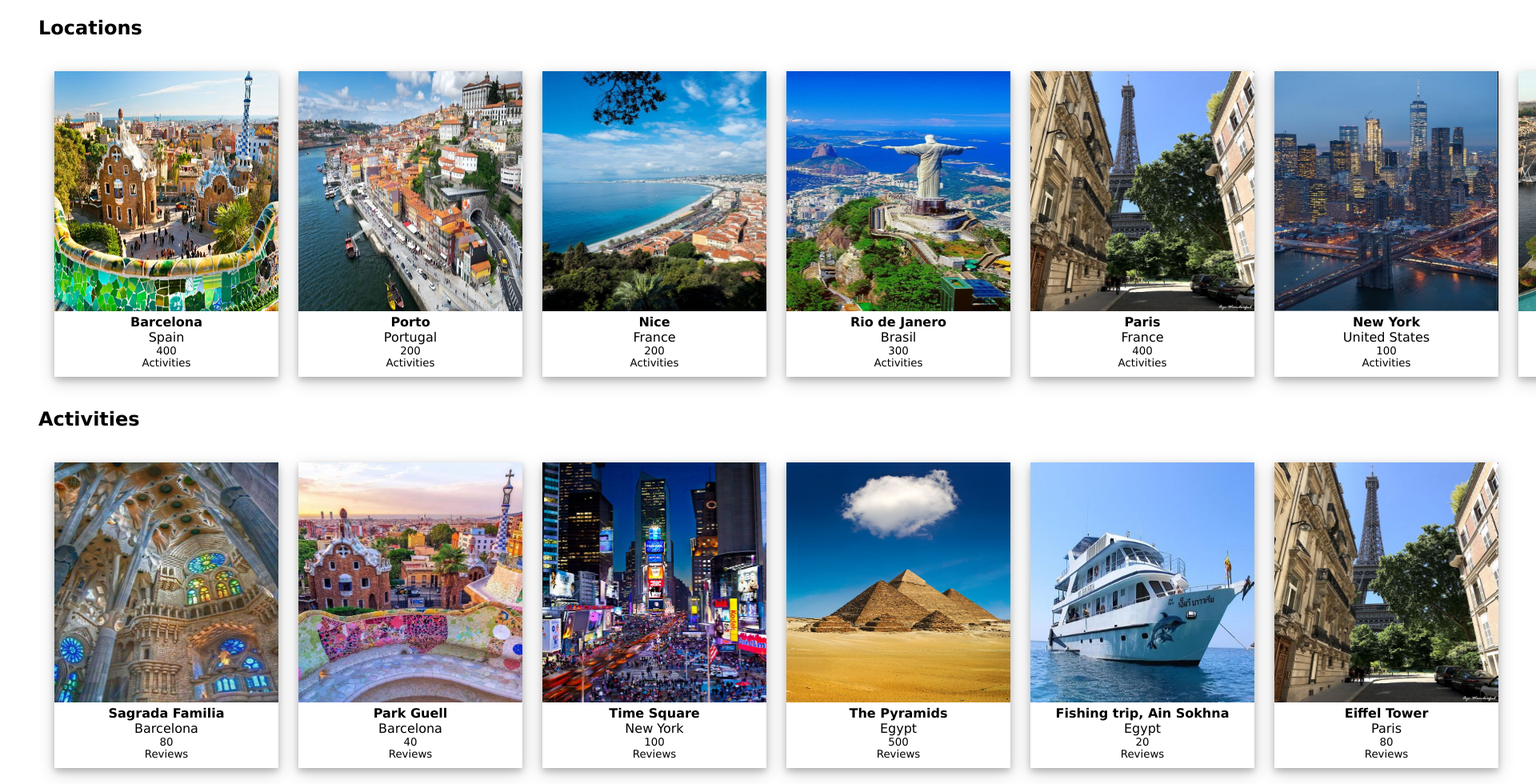
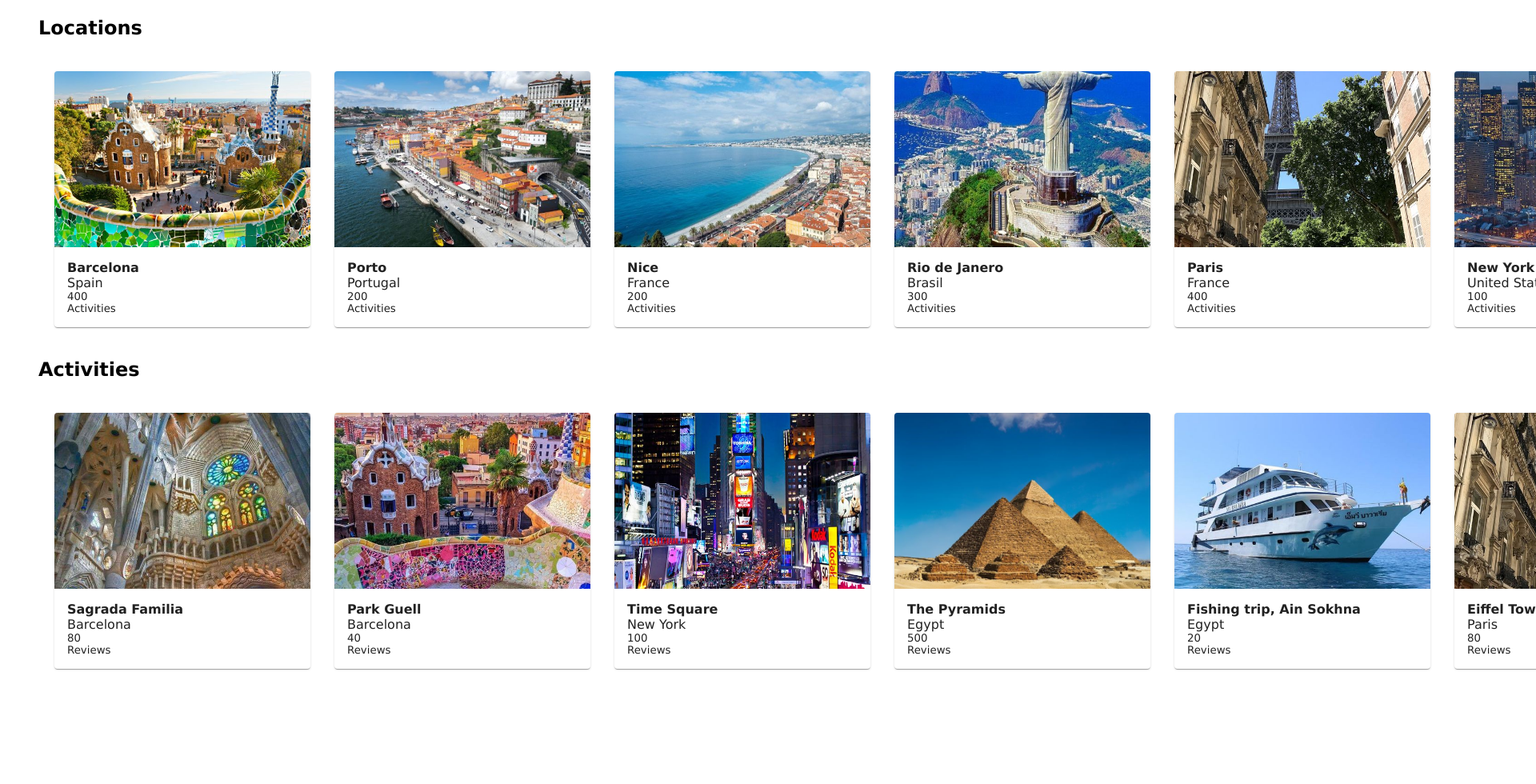
Before and after one commit to IlariaMessiha/Trip-Planner-Project, a React (Create React App) app: page / in a window 1280 px wide. Shown: the part 622-1602 px from the top of the page at 80% size, 1920 px wide, since content can reach past the window. After the commit the page ends 1478 px from the top, so only its background shows below. Built offline with nearby package versions, Linux system fonts and the light colour scheme.

Commit message:
Material UI Card

```diff
--- a/src/Components/core/CardActivity.module.css
+++ b/src/Components/core/CardActivity.module.css
@@ -1,19 +1,12 @@
 .item {
-    display: block;
-    box-shadow: 0 4px 8px 0 rgba(0, 0, 0, 0.2), 0 6px 20px 0 rgba(0, 0, 0, 0.19);
-    /* border-radius: 20px; */
-    margin-right: 25px;
-    padding-bottom: 10px;
-
+    margin-right: 30px;
 }
 
-.image {
-    width: 280px;
-    height: 300px;
-    /* border-top-left-radius: 20px;
-    border-top-right-radius: 20px; */
+.ActivityContent {
+    text-align: left;
+    font-size: larger;
 }
 
 .item:hover {
-    opacity: 0.7;
+    text-decoration: underline;
 }
--- a/src/Components/core/CardActivity.tsx
+++ b/src/Components/core/CardActivity.tsx
@@ -1,3 +1,4 @@
+import { Card, CardActionArea, CardContent, CardMedia } from "@mui/material";
 import { FC } from "react";
 import { useTranslation } from "react-i18next";
 import { Activity } from "../../models/Activity";
@@ -11,12 +12,22 @@ interface CardActivityProps {
 export const CardActivity: FC<CardActivityProps> = ({ activity }) => {
   const { t } = useTranslation();
   return (
-    <div key={activity.id} className={styles.item}>
-      <img src={activity.coverImage} alt="activity" className={styles.image} />
-      <Typography text={activity.name} variant="h4" />
-      <Typography text={activity.location.name} />
-      <Typography text={activity.numberOfReviews} variant="body2" />
-      <Typography text={t("common.reviews")} variant="body2" />
-    </div>
+    <Card className={styles.item} sx={{ width: 320, height: 320 }}>
+      <CardActionArea>
+        <CardMedia
+          component="img"
+          image={activity.coverImage}
+          alt="Activity Cover"
+          className={styles.image}
+          sx={{ height: 220 }}
+        />
+        <CardContent className={styles.ActivityContent}>
+          <Typography text={activity.name} variant="h4" />
+          <Typography text={activity.location.name} />
+          <Typography text={activity.numberOfReviews} variant="body2" />
+          <Typography text={t("common.reviews")} variant="body2" />
+        </CardContent>
+      </CardActionArea>
+    </Card>
   );
 };
--- a/src/Components/core/CardLocation.module.css
+++ b/src/Components/core/CardLocation.module.css
@@ -1,19 +1,12 @@
 .item {
-    display: block;
-    box-shadow: 0 4px 8px 0 rgba(0, 0, 0, 0.2), 0 6px 20px 0 rgba(0, 0, 0, 0.19);
-
-    margin-right: 25px;
-    padding-bottom: 10px;
-
-
+    margin-right: 30px;
 }
 
-.image {
-    width: 280px;
-    height: 300px;
-
+.locationContent {
+    text-align: left;
+    font-size: larger;
 }
 
 .item:hover {
-    opacity: 0.7;
+    text-decoration: underline;
 }
--- a/src/Components/core/CardLocation.tsx
+++ b/src/Components/core/CardLocation.tsx
@@ -1,6 +1,9 @@
 import { FC } from "react";
 import { useTranslation } from "react-i18next";
-
+import Card from "@mui/material/Card";
+import CardContent from "@mui/material/CardContent";
+import CardMedia from "@mui/material/CardMedia";
+import { CardActionArea } from "@mui/material";
 import { Location } from "../../models/Location";
 import { Typography } from "../core/Typography";
 import styles from "./CardLocation.module.css";
@@ -12,12 +15,22 @@ interface CardLocationProps {
 export const CardLocation: FC<CardLocationProps> = ({ location }) => {
   const { t } = useTranslation();
   return (
-    <div key={location.id} className={styles.item}>
-      <img src={location.coverImage} alt="Cover" className={styles.image} />
-      <Typography text={location.name} variant="h4" />
-      <Typography text={location.country} />
-      <Typography text={location.activities} variant="body2" />
-      <Typography text={t("common.activities")} variant="body2" />
-    </div>
+    <Card className={styles.item} sx={{ width: 320, height: 320 }}>
+      <CardActionArea>
+        <CardMedia
+          component="img"
+          image={location.coverImage}
+          alt="Location Cover"
+          className={styles.image}
+          sx={{ height: 220 }}
+        />
+        <CardContent className={styles.locationContent}>
+          <Typography text={location.name} variant="h4" />
+          <Typography text={location.country} />
+          <Typography text={location.activities} variant="body2" />
+          <Typography text={t("common.activities")} variant="body2" />
+        </CardContent>
+      </CardActionArea>
+    </Card>
   );
 };
```
